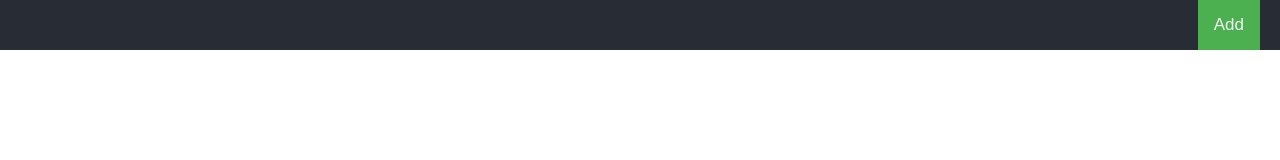
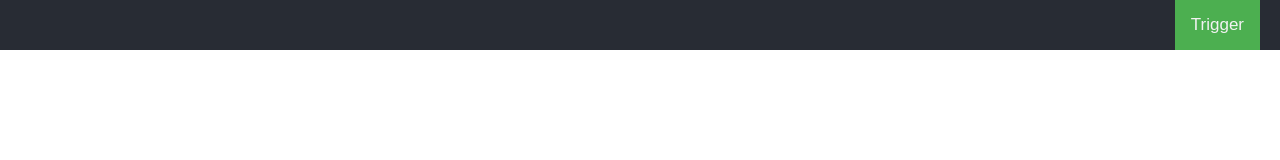
Before and after one commit to ShatalovViktor/hometasks, a React (Create React App) app: page / in a window 1280 px wide. Shown: the top 160 px of the page. Built offline with nearby package versions, Linux system fonts and the light colour scheme.

Commit message:
add todoitemfrom

```diff
--- a/src/App.js
+++ b/src/App.js
@@ -7,7 +7,7 @@ function App() {
   return (
     <div className="App">
       <Header/>
-
+      <TodoList/>
     </div>
   );
 }
--- a/src/components/Header/Header.js
+++ b/src/components/Header/Header.js
@@ -1,6 +1,8 @@
 import React from 'react'
 import PropTypes from 'prop-types'
 import './Header.css'
+import Popup from 'reactjs-popup'
+import TodoItemForm from '../TodoItemForm/TodoItemForm'
 
 Header.propTypes = {
 
@@ -9,7 +11,9 @@ Header.propTypes = {
 function Header (props) {
   return (
     <header className="App-header">
-      <button >Add</button>
+      <Popup trigger={<button> Trigger</button>} modal closeOnDocumentClick>
+        <TodoItemForm/>
+      </Popup>
     </header>
   )
 }
--- /dev/null
+++ b/src/components/TodoItemForm/TodoItemForm.js
@@ -0,0 +1,18 @@
+import React from 'react'
+import PropTypes from 'prop-types'
+
+TodoItemForm.propTypes = {
+
+}
+
+function TodoItemForm (props) {
+  return (
+    <form method='post' action>
+      <input type="text" name='todo' />
+      <button>Save</button>
+      <button type='reset'>Clear</button>
+    </form>
+  )
+}
+
+export default TodoItemForm
```
